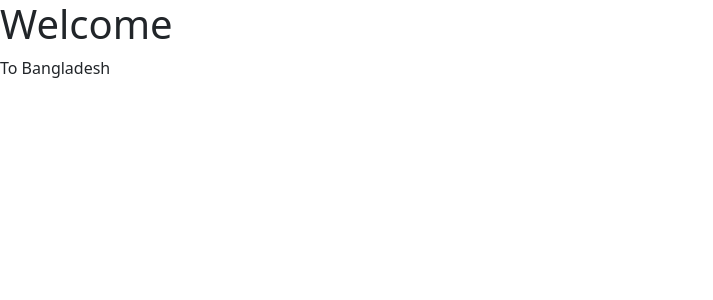
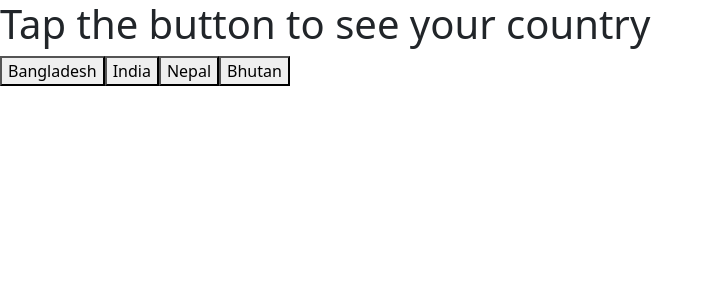
Before and after one commit to Kazi-Reazul-Islam/react-my-app, a React (Create React App) app: page / in a window 1280 px wide. Shown: the top 300 px of the page, without its empty margins (0-713 px from the left). Built offline with nearby package versions, Linux system fonts and the light colour scheme.

Commit message:
Class Component State

```diff
--- a/src/components/home/HomeBanner.js
+++ b/src/components/home/HomeBanner.js
@@ -3,13 +3,23 @@
 class HomeBanner extends Component {
   constructor() {
     super();
+    this.state = {
+      title: "Tap the button to see your country",
+    };
   }
 
   render() {
     return (
       <div>
-        <h1>{this.props.title}</h1>
-        <p>{this.props.subTitle}</p>
+        <h1>{this.state.title}</h1>
+        <button onClick={() => this.setState({ title: "Bangladesh" })}>
+          Bangladesh
+        </button>
+        <button onClick={() => this.setState({ title: "India" })}>India</button>
+        <button onClick={() => this.setState({ title: "Nepal" })}>Nepal</button>
+        <button onClick={() => this.setState({ title: "Bhutan" })}>
+          Bhutan
+        </button>
       </div>
     );
   }
--- a/src/pages/HomePage.js
+++ b/src/pages/HomePage.js
@@ -8,7 +8,7 @@
   render() {
     return (
       <div>
-        <HomeBanner title="Welcome" subTitle="To Bangladesh" />
+        <HomeBanner />
       </div>
     );
   }
```
